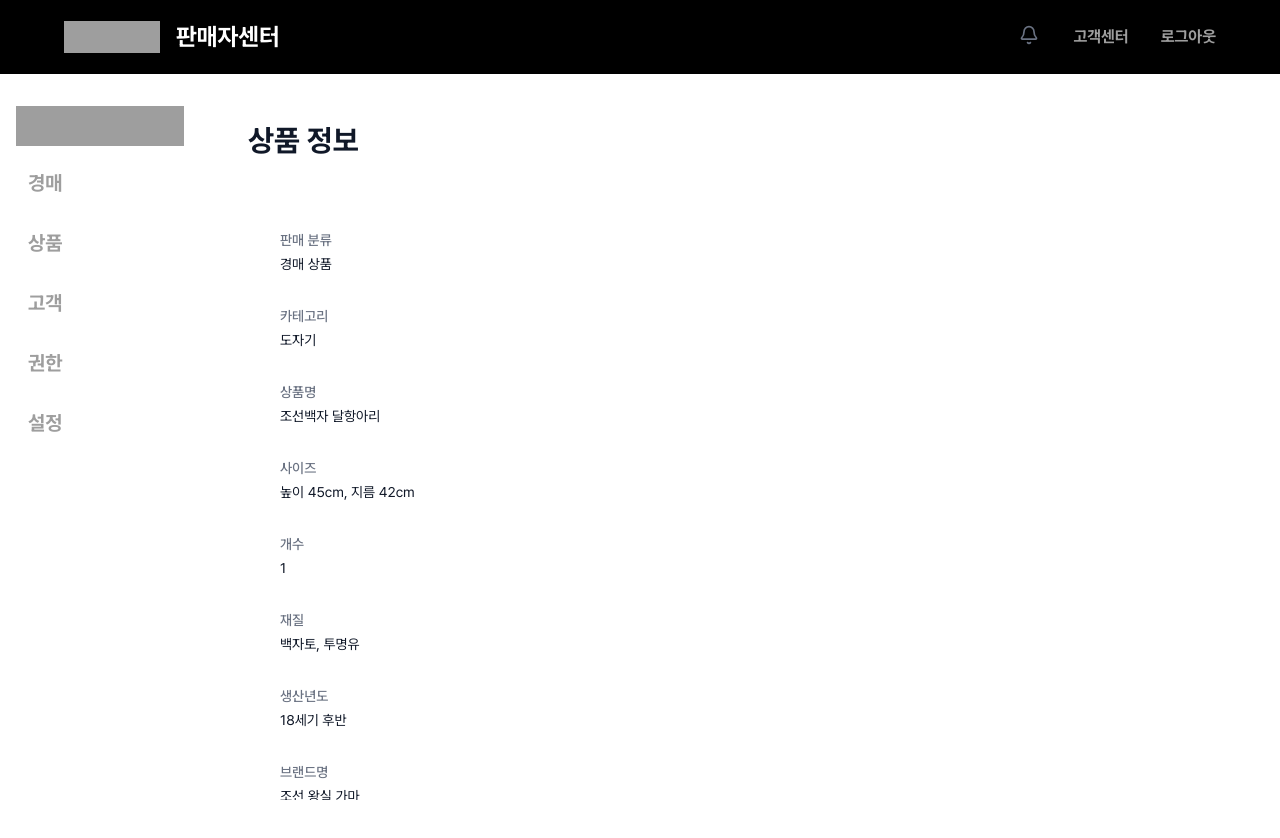
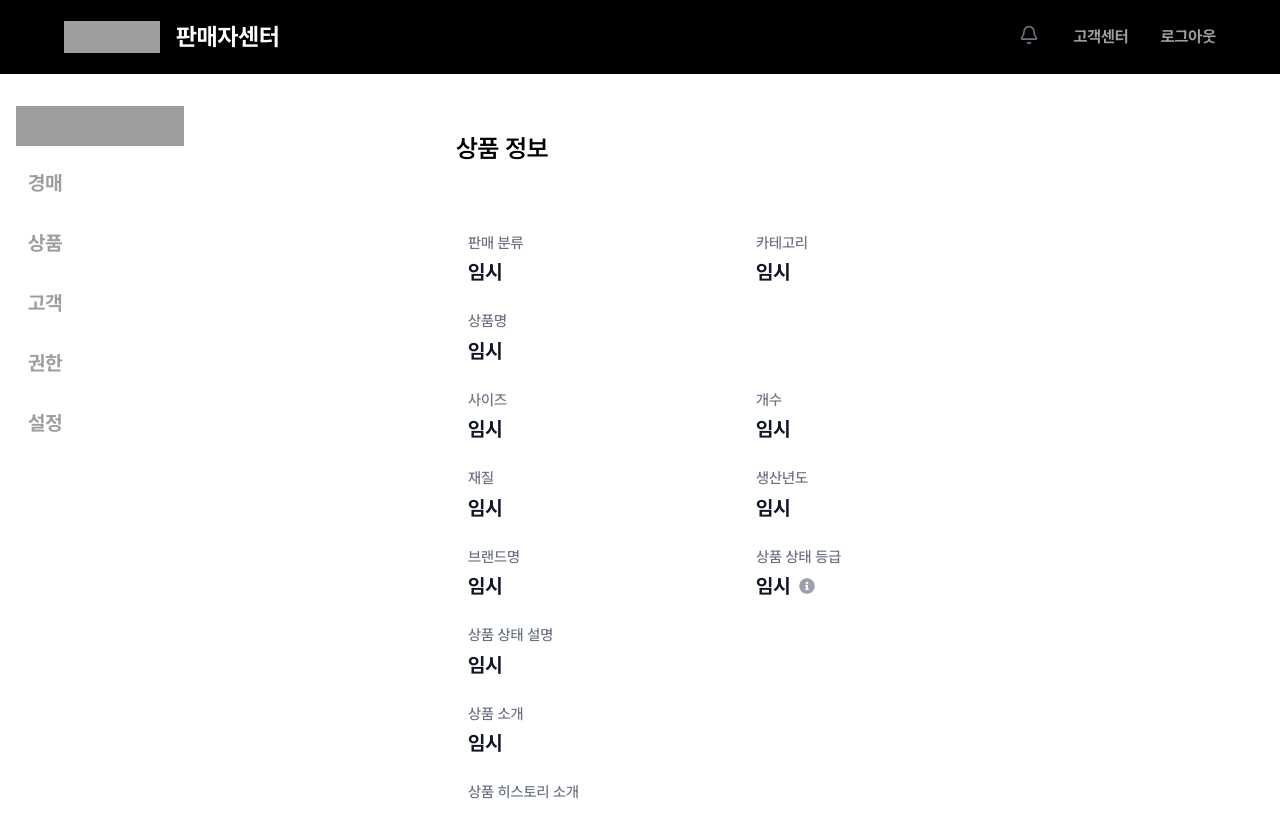
Before and after one commit to blaybus-highlight/Frontend, a Next.js app: page /backoffice/products/detailedpage in a window 1280 px wide. Shown: the top 838 px of the page. Built offline with nearby package versions, Linux system fonts and the light colour scheme; sample sign-in values are in the browser's storage; grey boxes are pictures that could not be loaded.

Commit message:
상품 정보 페이지 UI 추가했습니다

```diff
--- a/src/app/(backoffice)/backoffice/products/detailedpage/page.tsx
+++ b/src/app/(backoffice)/backoffice/products/detailedpage/page.tsx
@@ -1,105 +1,222 @@
 // 파일 경로: app/backoffice/products/[id]/page.tsx (예시)
+// 설명: 상품 상세 정보를 표시하는 페이지입니다. API로부터 받아온 데이터를 기반으로 동적으로 UI를 구성합니다.
 
 "use client";
 
 import { useState } from "react";
-import Image from "next/image"; // Next.js의 최적화된 이미지 컴포넌트 사용
+import Image from "next/image";
+import { FaInfoCircle } from "react-icons/fa";
 
-// --- 단일 정보 항목 컴포넌트 (모든 항목에 사용) ---
-// 라벨을 상단에, 값을 하단에 배치하여 개별 항목처럼 보이게 합니다.
-const InfoBlock = ({ label, children }: { label: string, children: React.ReactNode }) => (
-  <div className="flex flex-col py-4">
-    <dt className="text-sm font-medium text-gray-500">{label}</dt>
-    <dd className="text-sm text-gray-900 mt-1">{children}</dd>
+// --- UI 헬퍼 컴포넌트들 ---
+// 설명: 페이지 UI를 구성하는 재사용 가능한 작은 부품들입니다.
+
+// 마우스를 올리면 추가 정보를 보여주는 툴팁 UI 컴포넌트
+const Tooltip = ({ children, text }: { children: React.ReactNode; text: string }) => (
+  <div className="relative inline-block group">
+    {children}
+    <span className="invisible group-hover:visible opacity-0 group-hover:opacity-100 transition-opacity duration-300 absolute z-10 bottom-full left-1/2 -translate-x-1/2 mb-2 w-max p-2 text-xs text-white bg-gray-700 rounded-md">
+      {text}
+    </span>
+  </div>
+);
+
+// 2열 레이아웃으로 '라벨: 값' 쌍을 표시하는 UI 컴포넌트
+const TwoColumnInfoRow = ({
+  label1,
+  value1,
+  label2,
+  value2,
+}: {
+  label1: string;
+  value1: React.ReactNode;
+  label2: string;
+  value2: React.ReactNode;
+}) => (
+  <div className="grid grid-cols-1 sm:grid-cols-2 gap-x-12 gap-y-4 py-3">
+    <div>
+      <dt className="text-[15px] font-medium text-gray-500">{label1}</dt>
+      <dd className="text-xl text-gray-900 mt-1">{value1}</dd>
+    </div>
+    <div>
+      <dt className="text-[15px] font-medium text-gray-500">{label2}</dt>
+      <dd className="text-xl text-gray-900 mt-1">{value2}</dd>
+    </div>
+  </div>
+);
+
+// 1열 레이아웃으로 긴 텍스트 항목을 표시하는 UI 컴포넌트
+const SingleInfoRow = ({
+  label,
+  children,
+}: {
+  label: string;
+  children: React.ReactNode;
+}) => (
+  <div className="py-3">
+    <dt className="text-[15px] font-medium text-gray-500">{label}</dt>
+    <dd className="text-xl text-gray-900 mt-1">{children}</dd>
+  </div>
+);
+
+// 상품 이미지와 파일명을 표시하는 UI 컴포넌트
+const ProductImageThumbnail = ({
+  url,
+  alt,
+  label,
+}: {
+  url: string;
+  alt: string;
+  label: string;
+}) => (
+  <div className="flex items-center gap-4">
+    <div className="w-16 h-16 relative">
+      <Image
+        src={url}
+        alt={alt}
+        layout="fill"
+        objectFit="cover"
+        className="rounded-md"
+      />
+    </div>
+    <span className="text-[15px] text-gray-900">{label}</span>
   </div>
 );
 
 // --- 메인 페이지 컴포넌트 ---
-export default function ProductInfoPage() {
+export default function ProductDetailPage() {
+
+  // =================================================================
+  // 백엔드 데이터 연동 영역
+  // =================================================================
+
+  // 백엔드 API 응답 데이터가 저장될 상태(State) 입니다.
+  // 실제로는 useEffect 훅을 사용해 API를 호출하고, 그 응답으로 이 상태를 채웁니다.
+  // 백엔드에서는 이 객체 구조에 맞춰 데이터를 보내줘야 합니다.
   const [productData, setProductData] = useState({
-    salesCategory: "경매 상품",
-    category: "도자기",
-    productName: "조선백자 달항아리",
-    size: "높이 45cm, 지름 42cm",
-    quantity: "1",
-    material: "백자토, 투명유",
-    productionYear: "18세기 후반",
-    brandName: "조선 왕실 가마",
-    productCondition: "A+ (최상급)",
-    conditionDescription: "유약의 빙렬이 고르고, 형태의 비대칭성이 아름다우며, 파손이나 수리 흔적 없음.",
-    productDescription: "순백의 태토와 투명한 유약이 어우러져 은은한 유백색을 띠는 조선 후기 백자 달항아리입니다. 넉넉하고 편안한 형태는 조선 백자의 미학을 대표합니다.",
-    productHistory: "1920년대 일본인 수집가에 의해 반출되었으나, 2010년 국내 경매를 통해 환수됨. 전 소장자는 국립중앙박물관에 장기 대여한 바 있음.",
-    expectedEffect: "한국 전통 미의 정수를 보여주는 작품으로, 공간의 품격을 높이고 높은 예술적 가치를 지님.",
-    additionalInfo: "오동나무 보관함 및 전문가 감정서 포함.",
+    salesCategory: "임시",
+    category: "임시",
+    productName: "임시",
+    size: "임시",
+    quantity: "임시",
+    material: "임시",
+    productionYear: "임시",
+    brandName: "임시",
+    productCondition: "임시",
+    conditionDescription: "임시",
+    productDescription: "임시",
+    productHistory: "임시",
+    expectedEffect: "임시",
+    additionalInfo: "임시",
     images: [
-      { id: 1, url: "https://via.placeholder.com/600x600.png?text=Main+Image", primary: true },
-      { id: 2, url: "https://via.placeholder.com/150x150.png?text=Side+View", primary: false },
-      { id: 3, url: "https://via.placeholder.com/150x150.png?text=Bottom+View", primary: false },
-      { id: 4, url: "https://via.placeholder.com/150x150.png?text=Detail+Shot", primary: false },
-    ]
+      { id: 1, url: "https://via.placeholder.com/150x150.png?text=FrontImage.jpg", label: "FrontImage.jpg" },
+      { id: 2, url: "https://via.placeholder.com/150x150.png?text=SideImage.jpg", label: "SideImage.jpg" },
+    ],
   });
 
+  // [중요] 페이지 UI 구조를 정의하는 '설계도' 배열입니다.
+  // 이 배열의 순서와 내용에 따라 화면에 정보가 표시됩니다.
+  // 백엔드에서 새로운 필드를 추가하거나 순서를 변경할 때, 프론트엔드에서는 주로 이 배열을 수정하게 됩니다.
+  // - type: 'double'(2열), 'single'(1열), 'longText'(긴 텍스트), 'images'(이미지 섹션) 등 렌더링 방식을 결정합니다.
+  // - label: 화면에 표시될 제목입니다.
+  // - key: productData 상태 객체에서 어떤 데이터를 가져올지 지정하는 키(key)입니다.
+  const detailSections = [
+    { type: 'double', items: [{ label: "판매 분류", key: "salesCategory" }, { label: "카테고리", key: "category" }] },
+    { type: 'single', label: "상품명", key: "productName" },
+    { type: 'double', items: [{ label: "사이즈", key: "size" }, { label: "개수", key: "quantity" }] },
+    { type: 'double', items: [{ label: "재질", key: "material" }, { label: "생산년도", key: "productionYear" }] },
+    { type: 'double', items: [{ label: "브랜드명", key: "brandName" }, { label: "상품 상태 등급", key: "productCondition" }] },
+    { type: 'longText', label: "상품 상태 설명", key: "conditionDescription" },
+    { type: 'longText', label: "상품 소개", key: "productDescription" },
+    { type: 'longText', label: "상품 히스토리 소개", key: "productHistory" },
+    { type: 'longText', label: "기대효과", key: "expectedEffect" },
+    { type: 'longText', label: "추가 설명", key: "additionalInfo" },
+    { type: 'images', label: "상품 이미지", key: "images" },
+  ];
+
+  // '임시' 텍스트를 굵게 표시하기 위한 간단한 컴포넌트
+  const BoldText = ({ children }: { children: React.ReactNode }) => (
+    <strong className="font-bold">{children}</strong>
+  );
+
+  // 'productData' 객체에서 키(key)를 이용해 값을 안전하게 가져오는 헬퍼 함수
+  const getValue = (key: string) => productData[key as keyof typeof productData];
+
+  // =================================================================
+  // 렌더링 영역
+  // =================================================================
   return (
-    <div className="p-4 sm:p-6 md:p-8">
-      <h1 className="text-3xl font-bold text-gray-900 mb-6">상품 정보</h1>
+    <div className="container mx-auto py-10 px-60">
+      <h1 className="text-[25px] font-semibold mb-6">상품 정보</h1>
 
-      {/* 흰색 박스 컨테이너: 그림자 제거 */}
-      <div className="bg-white rounded-lg p-6 sm:p-8">
-        {/* 모든 항목을 개별적으로 배치 */}
-        <InfoBlock label="판매 분류">{productData.salesCategory}</InfoBlock>
-        <InfoBlock label="카테고리">{productData.category}</InfoBlock>
-        <InfoBlock label="상품명">{productData.productName}</InfoBlock>
-        <InfoBlock label="사이즈">{productData.size}</InfoBlock>
-        <InfoBlock label="개수">{productData.quantity}</InfoBlock>
-        <InfoBlock label="재질">{productData.material}</InfoBlock>
-        <InfoBlock label="생산년도">{productData.productionYear}</InfoBlock>
-        <InfoBlock label="브랜드명">{productData.brandName}</InfoBlock>
-        <InfoBlock label="상품 상태 등급">{productData.productCondition}</InfoBlock>
-        <InfoBlock label="상품 상태 설명">
-          <p className="whitespace-pre-wrap">{productData.conditionDescription}</p>
-        </InfoBlock>
-        <InfoBlock label="상품 소개">
-          <p className="whitespace-pre-wrap">{productData.productDescription}</p>
-        </InfoBlock>
-        <InfoBlock label="상품 히스토리 소개">
-          <p className="whitespace-pre-wrap">{productData.productHistory}</p>
-        </InfoBlock>
-        <InfoBlock label="기대효과">
-          <p className="whitespace-pre-wrap">{productData.expectedEffect}</p>
-        </InfoBlock>
-        <InfoBlock label="추가설명">
-          <p className="whitespace-pre-wrap">{productData.additionalInfo}</p>
-        </InfoBlock>
+      <div className="-ml-4">
+        <div className="bg-white p-7 rounded-lg">
 
-        {/* 상품 이미지 섹션 */}
-        <InfoBlock label="상품 이미지">
-          <div className="flex flex-col gap-4">
-            {/* 대표 이미지 */}
-            <div className="w-full max-w-md overflow-hidden">
-              <Image
-                src={productData.images.find(img => img.primary)?.url || productData.images[0]?.url || ''}
-                alt={productData.productName}
-                width={600}
-                height={600}
-                className="object-cover w-full h-auto"
-              />
-            </div>
-            {/* 추가 이미지 (썸네일) */}
-            <div className="flex flex-wrap gap-2">
-              {productData.images.map((image) => (
-                <div key={image.id} className="w-24 h-24 overflow-hidden">
-                  <Image
-                    src={image.url}
-                    alt={`${productData.productName} - ${image.id}`}
-                    width={150}
-                    height={150}
-                    className="object-cover w-full h-full"
-                  />
+          {/* 설계도 배열(detailSections)을 순회하며 위에서 정의한 데이터(productData)를 기반으로 UI를 동적으로 렌더링합니다. */}
+          {detailSections.map((section, index) => {
+            // 타입이 'double'인 경우 (한 줄에 두 항목 표시)
+            if (section.type === 'double') {
+              const item1 = section.items[0];
+              const item2 = section.items[1];
+              const value2Content = (
+                // '상품 상태 등급' 필드는 툴팁 아이콘이 있어 특별 처리
+                item2.key === 'productCondition' ? (
+                  <div className="flex items-center gap-2">
+                    <BoldText>{getValue(item2.key)}</BoldText>
+                    <Tooltip text="최상, 상, 중 등급에 대한 가이드입니다.">
+                      <FaInfoCircle className="text-gray-400 cursor-pointer" size={16} />
+                    </Tooltip>
+                  </div>
+                ) : <BoldText>{getValue(item2.key)}</BoldText>
+              );
+              return (
+                <TwoColumnInfoRow
+                  key={index}
+                  label1={item1.label}
+                  value1={<BoldText>{getValue(item1.key)}</BoldText>}
+                  label2={item2.label}
+                  value2={item2.key ? value2Content : ""}
+                />
+              );
+            }
+
+            // 타입이 'single' 또는 'longText'인 경우 (한 줄에 한 항목 표시)
+            if (section.type === 'single' || section.type === 'longText') {
+              return (
+                <SingleInfoRow key={index} label={section.label}>
+                  <p className="whitespace-pre-wrap font-bold">{getValue(section.key) as string}</p>
+                </SingleInfoRow>
+              );
+            }
+
+            // 타입이 'images'인 경우 (이미지 목록 표시)
+            if (section.type === 'images') {
+              return (
+                <div key={index} className="py-3">
+                  <h3 className="text-xl font-bold mb-4">{section.label}</h3>
+                  <div className="flex flex-col gap-4">
+                    {productData.images.map((image) => (
+                      <ProductImageThumbnail
+                        key={image.id}
+                        url={image.url}
+                        alt={image.label}
+                        label={image.label}
+                      />
+                    ))}
+                  </div>
                 </div>
-              ))}
-            </div>
-          </div>
-        </InfoBlock>
+              );
+            }
+            return null;
+          })}
+
+        </div>
+
+        {/* 페이지 하단의 주요 액션 버튼 (예: 수정 페이지로 이동) */}
+        <div className="flex justify-start mt-8">
+          <button className="w-48 h-12 bg-black text-white font-medium ml-[20px]">
+            상품 수정하기
+          </button>
+        </div>
       </div>
     </div>
   );
```
